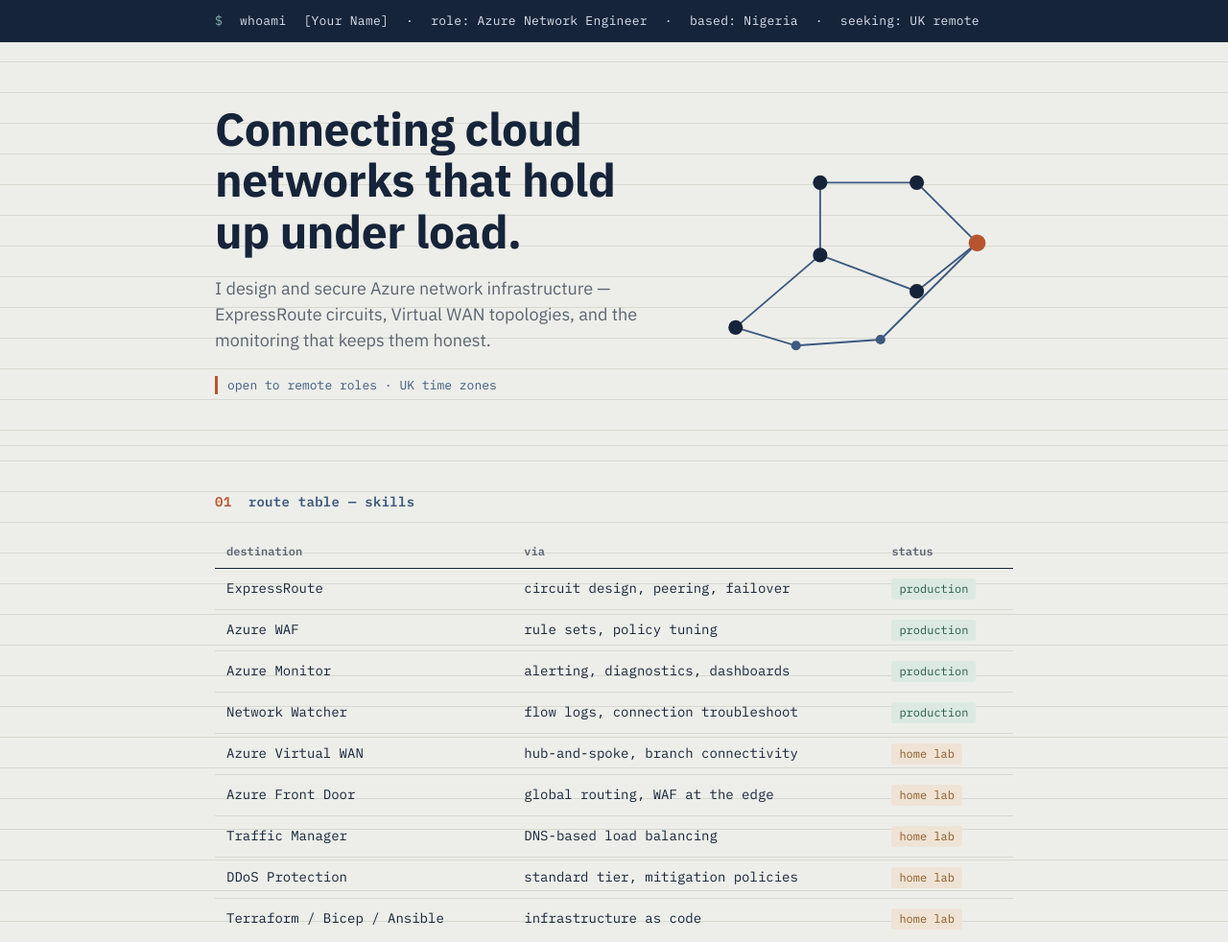
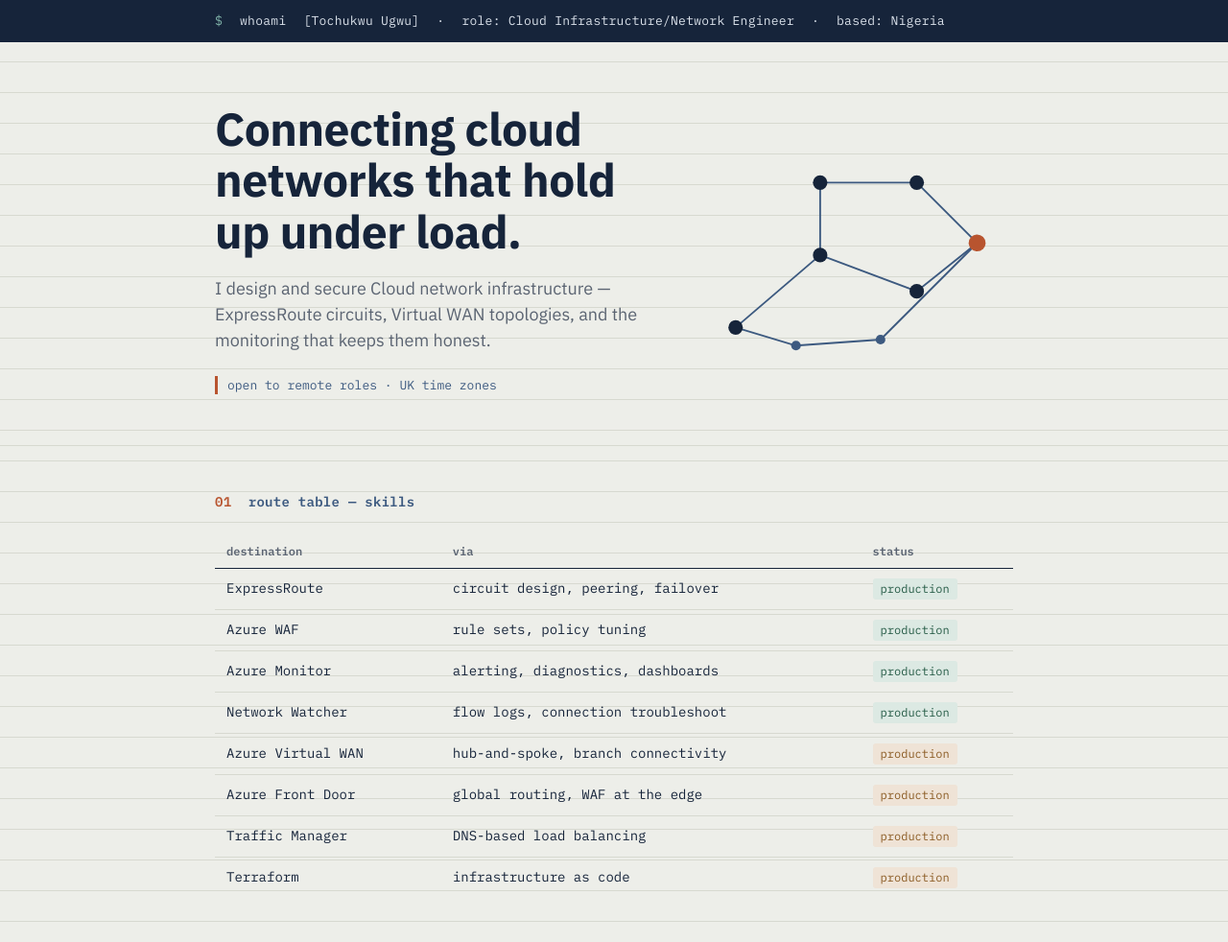
Before and after one commit to ugwuteecee/ugwuteecee.github.io, a plain HTML site: page index.html in a window 1280 px wide. Shown: the top 982 px of the page at 96% size. Drawn offline with Linux system fonts and the light colour scheme.

Commit message:
Revise index.html for portfolio layout and content
Updated the HTML structure and styles for the personal portfolio page, including changes to the top bar, hero section, skills table, projects, experience, and footer.

```diff
--- a/index.html
+++ b/index.html
@@ -188,21 +188,19 @@
   <div class="wrap">
     <span class="prompt">$</span>
     <span>whoami</span>
-    <span>[Your Name]</span>
+    <span>[Tochukwu Ugwu]</span>
     <span>·</span>
-    <span>role: Azure Network Engineer</span>
+    <span>role: Cloud Infrastructure/Network Engineer</span>
     <span>·</span>
     <span>based: Nigeria</span>
-    <span>·</span>
-    <span>seeking: UK remote</span>
-  </div>
+    </div>
 </div>
 
 <header class="hero">
   <div class="wrap hero-grid">
     <div>
       <h1>Connecting cloud networks that hold up under load.</h1>
-      <p class="lede">I design and secure Azure network infrastructure — ExpressRoute circuits, Virtual WAN topologies, and the monitoring that keeps them honest.</p>
+      <p class="lede">I design and secure Cloud network infrastructure — ExpressRoute circuits, Virtual WAN topologies, and the monitoring that keeps them honest.</p>
       <p class="loc">open to remote roles · UK time zones</p>
     </div>
     <svg class="route-svg" viewBox="0 0 260 200" xmlns="http://www.w3.org/2000/svg" role="img" aria-label="Diagram of network nodes connected by routing lines">
@@ -238,11 +236,10 @@
         <tr><td>Azure WAF</td><td>rule sets, policy tuning</td><td><span class="status prod">production</span></td></tr>
         <tr><td>Azure Monitor</td><td>alerting, diagnostics, dashboards</td><td><span class="status prod">production</span></td></tr>
         <tr><td>Network Watcher</td><td>flow logs, connection troubleshoot</td><td><span class="status prod">production</span></td></tr>
-        <tr><td>Azure Virtual WAN</td><td>hub-and-spoke, branch connectivity</td><td><span class="status lab">home lab</span></td></tr>
-        <tr><td>Azure Front Door</td><td>global routing, WAF at the edge</td><td><span class="status lab">home lab</span></td></tr>
-        <tr><td>Traffic Manager</td><td>DNS-based load balancing</td><td><span class="status lab">home lab</span></td></tr>
-        <tr><td>DDoS Protection</td><td>standard tier, mitigation policies</td><td><span class="status lab">home lab</span></td></tr>
-        <tr><td>Terraform / Bicep / Ansible</td><td>infrastructure as code</td><td><span class="status lab">home lab</span></td></tr>
+        <tr><td>Azure Virtual WAN</td><td>hub-and-spoke, branch connectivity</td><td><span class="status lab">production</span></td></tr>
+        <tr><td>Azure Front Door</td><td>global routing, WAF at the edge</td><td><span class="status lab">production</span></td></tr>
+        <tr><td>Traffic Manager</td><td>DNS-based load balancing</td><td><span class="status lab">production</span></td></tr>
+        <tr><td>Terraform</td><td>infrastructure as code</td><td><span class="status lab">production</span></td></tr>
       </tbody>
     </table>
   </div>
```
